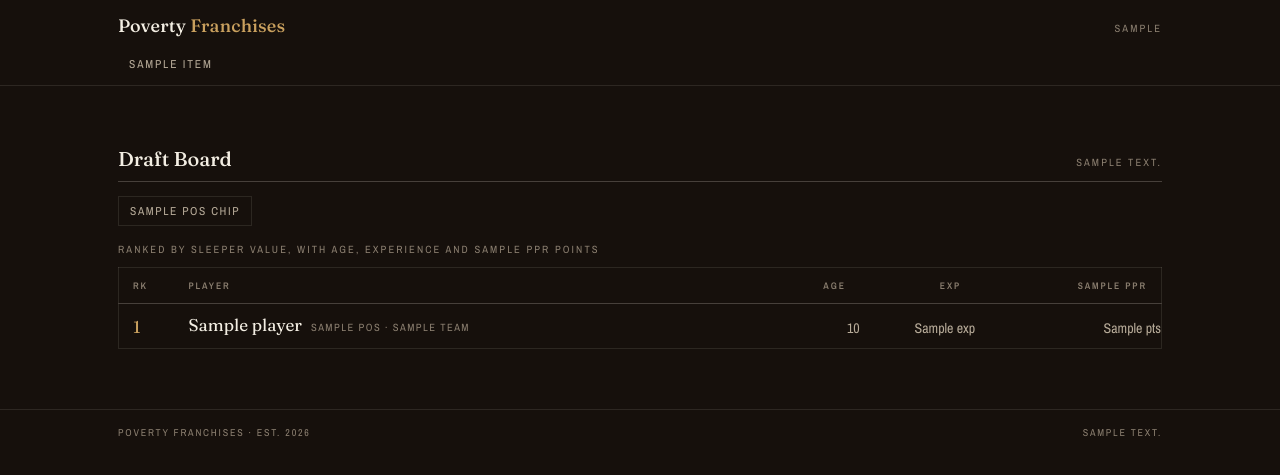
After one commit to xpoes123/poverty-football, a FastAPI app: template templates/draftboard.html in a window 1280 px wide. The commit adds this page. Shown: the top 475 px of the page. Run offline with FastAPI, Linux system fonts and the light colour scheme; the template is opened without the code that fills it: most values are stand-ins (such as "Sample title", 1, 10 or a date in 2020); parts of the project's set-up code (start-up, migrations or seed data) failed here and were passed over.

Commit message:
Add Draft Board (all players ranked, 2025 PPR + age/exp, position filters); remove AI flavor text; add home links

```diff
--- a/sleeper.py
+++ b/sleeper.py
@@ -74,3 +74,11 @@ async def get_nfl_state() -> dict:
 async def get_players() -> dict:
     """id -> player metadata. ~5MB, so cache hard (24h) and only fetch when a page needs names."""
     return await _get(f"{BASE}/players/nfl", ttl=86400)
+
+
+async def get_player_stats(season: str) -> dict:
+    """id -> season stat totals (pts_ppr, etc.). Empty dict if the season has no data."""
+    try:
+        return await _get(f"{BASE}/stats/nfl/regular/{season}", ttl=86400) or {}
+    except httpx.HTTPStatusError:
+        return {}
--- a/static/css/poverty.css
+++ b/static/css/poverty.css
@@ -162,6 +162,11 @@ button{font:inherit;color:inherit;background:none;border:0}
 
 .site-footer{border-top:1px solid var(--rule);padding:16px 0 30px;display:flex;justify-content:space-between;gap:10px 20px;flex-wrap:wrap;font-size:10px;letter-spacing:.18em;text-transform:uppercase;color:var(--muted)}
 
+/* home link row */
+.link-row{display:flex;flex-wrap:wrap;justify-content:center;gap:8px;margin-top:18px}
+.linkbtn{display:inline-block;border:1px solid var(--gold-dim);color:var(--gold-bright);padding:9px 15px;font-size:11.5px;letter-spacing:.16em;text-transform:uppercase;transition:background .18s ease,border-color .18s ease}
+.linkbtn:hover{background:var(--surface-2);border-color:var(--gold);color:var(--gold-bright)}
+
 /* team logos (real Sleeper avatars, framed like a crest) */
 .crest-mark img,.mark img{width:100%;height:100%;object-fit:cover;display:block}
 .team-logo{display:inline-block;width:26px;height:26px;object-fit:cover;border:1px solid var(--gold-dim);vertical-align:middle;margin-right:9px}
--- /dev/null
+++ b/templates/draftboard.html
@@ -0,0 +1,42 @@
+{% extends "base.html" %}
+{% block title %}Draft Board{% endblock %}
+{% block main %}
+<main class="page" data-page="draftboard" id="ledger" data-screen-label="Draft Board">
+  <div class="wrap">
+    <div class="section-head">
+      <h2>Draft Board</h2>
+      <p>{{ board_note }}</p>
+    </div>
+    <nav aria-label="Filter by position">
+      <ul class="chips chips--wrap">
+        {% for c in pos_chips %}
+          <li><a class="chip" href="{{ c.href }}"{% if c.current %} aria-current="true"{% endif %}>{{ c.label }}</a></li>
+        {% endfor %}
+      </ul>
+    </nav>
+    <table class="ledger">
+      <caption>Ranked by Sleeper value, with age, experience and {{ season_stat }} PPR points</caption>
+      <thead>
+        <tr>
+          <th scope="col">Rk</th>
+          <th scope="col">Player</th>
+          <th scope="col">Age</th>
+          <th scope="col">Exp</th>
+          <th scope="col">{{ season_stat }} PPR</th>
+        </tr>
+      </thead>
+      <tbody>
+        {% for pl in players %}
+          <tr>
+            <td class="cell-rank">{{ pl.rank }}</td>
+            <td class="cell-team"><span class="team-name">{{ pl.name }}</span><span class="team-owner">{{ pl.pos }} · {{ pl.team }}</span></td>
+            <td data-label="Age">{{ pl.age }}</td>
+            <td data-label="Exp">{{ pl.exp }}</td>
+            <td data-label="{{ season_stat }} PPR">{{ pl.pts }}</td>
+          </tr>
+        {% endfor %}
+      </tbody>
+    </table>
+  </div>
+</main>
+{% endblock %}
--- a/templates/home.html
+++ b/templates/home.html
@@ -6,8 +6,12 @@
     <div class="plate">
       <h1 class="plate__name">Poverty Franchises</h1>
       <p class="crest"><span>Est. 2026 · Twelve Franchises</span></p>
-      <p class="plate__sub">A gentleman's league of modest means, kept in good order.</p>
     </div>
+    <nav class="link-row" aria-label="League links">
+      {% for l in links %}
+        <a class="linkbtn" href="{{ l.href }}"{% if l.external %} target="_blank" rel="noopener"{% endif %}>{{ l.label }}</a>
+      {% endfor %}
+    </nav>
 
     <div class="stats">
       <div class="stat">
--- a/templates/scoreboard.html
+++ b/templates/scoreboard.html
@@ -35,7 +35,6 @@
     {% endif %}
     {% if week_empty %}
       <div class="empty">
-        <p class="empty__mark">{{ empty_week_mark }}</p>
         <h3>{{ empty_week_title }}</h3>
         <p>{{ empty_week_body }}</p>
       </div>
--- a/templates/standings.html
+++ b/templates/standings.html
@@ -36,9 +36,8 @@
     {% endif %}
     {% if is_pre %}
       <div class="empty">
-        <p class="empty__mark">The books are closed</p>
-        <h3>No standings until the draft is settled</h3>
-        <p>Twelve franchises, no games played. Records post after the first Sunday slate; the table opens the moment the draft board clears.</p>
+        <h3>Standings open after Week 1</h3>
+        <p>No games have been played yet.</p>
         <p class="empty__ledger"><span>Draft · <b>{{ draft_line }}</b></span><span>Teams in · <b>{{ seated_line }}</b></span></p>
       </div>
     {% endif %}
--- a/templates/transactions.html
+++ b/templates/transactions.html
@@ -20,10 +20,8 @@
     {% endif %}
     {% if is_pre %}
       <div class="empty">
-        <p class="empty__mark">Nothing entered</p>
-        <h3>The ledger has no entries</h3>
-        <p>Adds, drops, waivers and trades are recorded here from the first waiver run — Tuesday, Sep 8, 3:00 AM ET.</p>
-        <p class="empty__ledger"><span>Waiver order · <b>Reverse standings</b></span><span>Trade deadline · <b>Nov 20</b></span></p>
+        <h3>No transactions yet</h3>
+        <p>Adds, drops, and trades appear here once the season starts.</p>
       </div>
     {% endif %}
   </div>
--- a/web.py
+++ b/web.py
@@ -18,6 +18,7 @@ from sleeper import (
     get_league,
     get_matchups,
     get_nfl_state,
+    get_player_stats,
     get_players,
     get_rosters,
     get_transactions,
@@ -30,9 +31,9 @@ templates = Jinja2Templates(directory="templates")
 TZ = ZoneInfo(cfg.timezone)
 LID = cfg.league_id
 
-NAV = [("home", "/", "League"), ("standings", "/standings", "Standings"),
-       ("scoreboard", "/scoreboard", "Scoreboard"), ("rosters", "/rosters", "Rosters"),
-       ("transactions", "/transactions", "Transactions")]
+NAV = [("home", "/", "League"), ("draftboard", "/draftboard", "Draft Board"),
+       ("standings", "/standings", "Standings"), ("scoreboard", "/scoreboard", "Scoreboard"),
+       ("rosters", "/rosters", "Rosters"), ("transactions", "/transactions", "Transactions")]
 STATUS_LABEL = {"pre_draft": "Pre-Draft Season", "drafting": "Draft Underway",
                 "in_season": "Regular Season", "complete": "Season Complete"}
 
@@ -85,6 +86,12 @@ async def home(request: Request):
         "pf_label": "—" if ctx["is_pre"] else _fmt(m["pf"]),
     } for m in views.managers(users, rosters)]
     ctx["managers_note"] = f"{teams_in} of {total} seated"
+    ctx["links"] = [
+        {"label": "Join the League", "href": cfg.join_url, "external": True},
+        {"label": "Open in Sleeper", "href": f"https://sleeper.com/leagues/{LID}", "external": True},
+        {"label": "FF Wrapped", "href": "https://ffwrapped.com", "external": True},
+        {"label": "League Rewind", "href": "https://leaguerewind.com", "external": True},
+    ]
 
     if ctx["is_pre"]:
         open_seats = total - teams_in
@@ -99,6 +106,25 @@ async def home(request: Request):
         ctx["stat1"] = {"label": "Week", "value": str(state.get("week") or 1), "note": STATUS_LABEL.get("in_season")}
         ctx["stat2"] = {"label": "Franchises", "value": str(total), "note": "Full house"}
     return templates.TemplateResponse(request, "home.html", ctx)
+
+
+@app.get("/draftboard", response_class=HTMLResponse)
+async def draftboard(request: Request, pos: str | None = None):
+    ctx = await _base_ctx(request, "draftboard")
+    players = await get_players()
+    season = "2025"
+    stats = await get_player_stats(season)
+    if not stats:  # fall back if the latest season isn't published yet
+        season = "2024"
+        stats = await get_player_stats(season)
+    pos = pos if pos in views.FANTASY_POS else None
+    ctx["players"] = views.draft_board(players, stats, pos, limit=200)
+    ctx["season_stat"] = season
+    ctx["board_note"] = f"Top 200 by Sleeper rank · {season} PPR"
+    ctx["pos_chips"] = [{"label": "All", "href": "/draftboard", "current": pos is None}] + [
+        {"label": p, "href": f"/draftboard?pos={p}", "current": pos == p}
+        for p in ("QB", "RB", "WR", "TE", "K", "DEF")]
+    return templates.TemplateResponse(request, "draftboard.html", ctx)
 
 
 @app.get("/standings", response_class=HTMLResponse)
@@ -146,10 +172,9 @@ async def scoreboard(request: Request, week: int | None = None):
     ctx["week_empty"] = not matchups
     ctx["week_heading"] = f"Week {week}"
     ctx["weeks"] = [{"href": f"/scoreboard?week={w}", "label": str(w), "current": w == week} for w in range(1, 19)]
-    ctx["empty_week_mark"] = "No slate"
-    ctx["empty_week_title"] = f"Week {week} hasn't kicked off"
-    ctx["empty_week_body"] = ("Head-to-head scores post here every Sunday once the season is underway."
-                              + (f" The draft is {ctx['draft_date_label']}." if ctx["is_pre"] else ""))
+    ctx["empty_week_title"] = f"No matchups for Week {week}"
+    ctx["empty_week_body"] = ("Scores appear here once the season starts."
+                              + (f" Draft is {ctx['draft_date_label']}." if ctx["is_pre"] else ""))
     return templates.TemplateResponse(request, "scoreboard.html", ctx)
 
 
```
Also changed, not shown: templates/rosters.html (+3 -4 lines), test_views.py (+16 -1 lines), views.py (+33 -0 lines).
